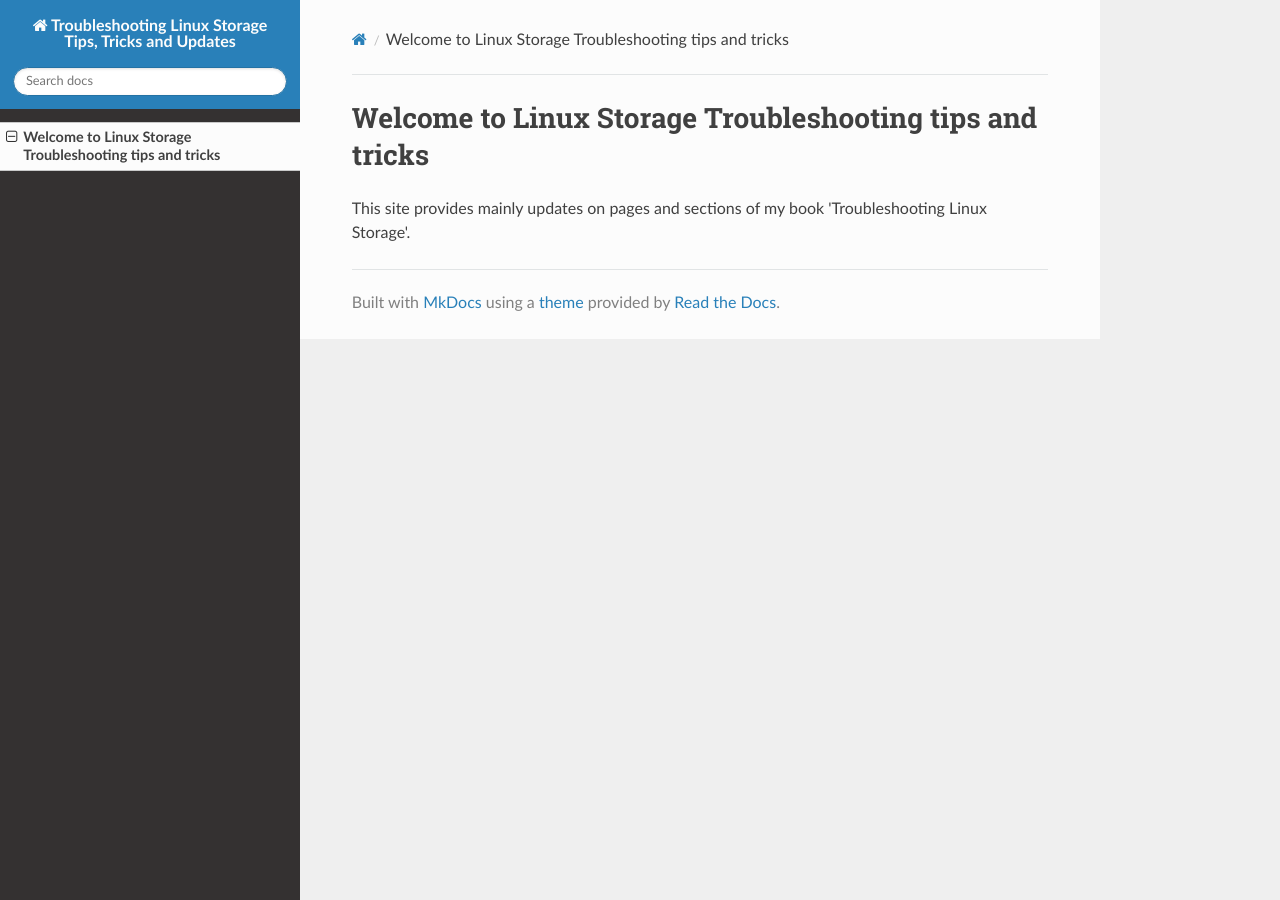
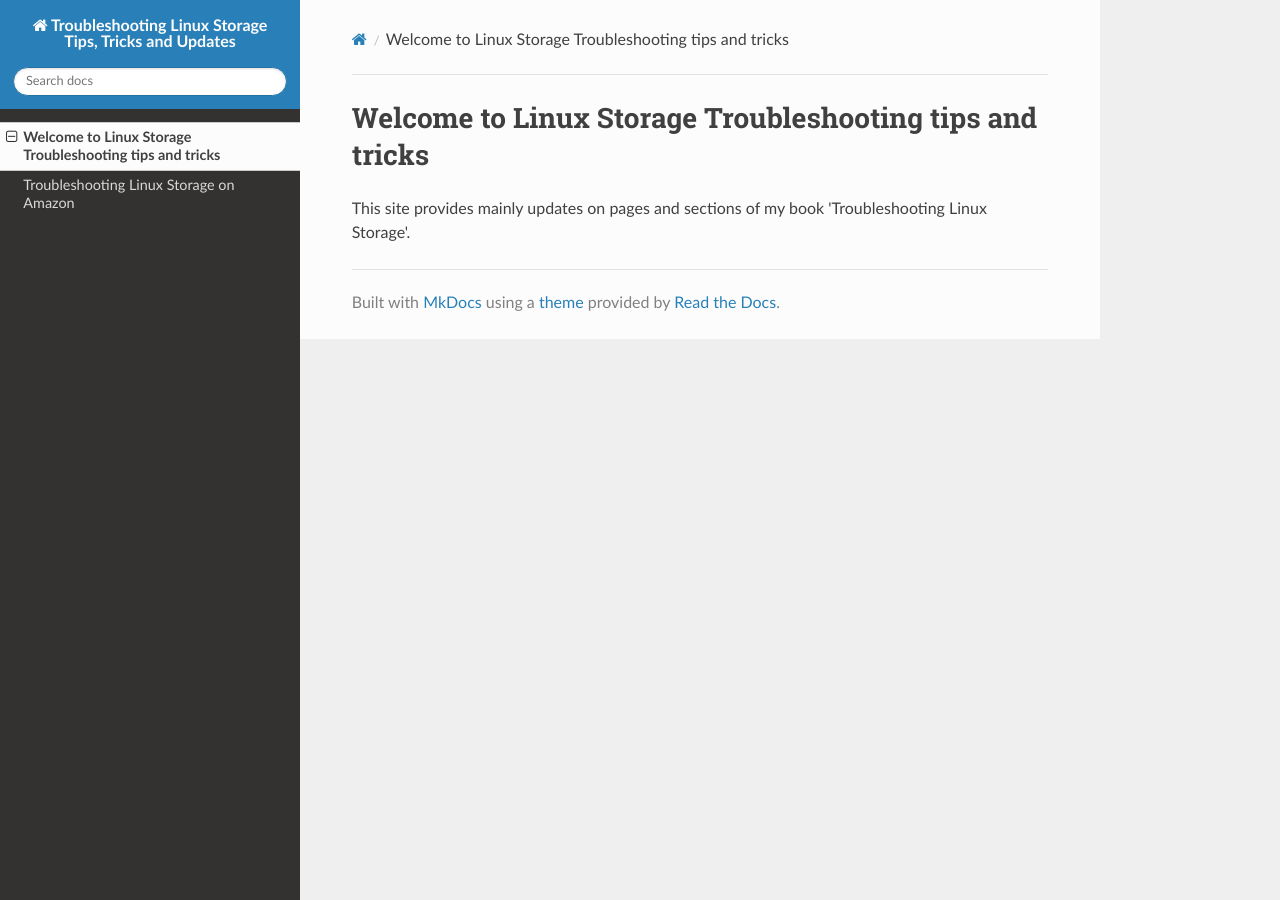
Before and after one commit to elonden/lst-tips, an MkDocs documentation site: the page built from docs/index.md, in a window 1280 px wide. Built offline with MkDocs 1.6.1, drawn with Linux system fonts in a browser that asks for light colours; nearby versions of some CDN libraries.

Commit message:
Update
Signed-off-by: Erwin van Londen <erwin.vanlonden@hitachivantara.com>

```diff
--- a/mkdocs.yml
+++ b/mkdocs.yml
@@ -1,2 +1,5 @@
 site_name: Troubleshooting Linux Storage Tips, Tricks and Updates
 theme: readthedocs
+nav:
+  - 'index.md'
+  - 'Troubleshooting Linux Storage on Amazon ': 'https://amzn.to/3MpWnQS'
```
